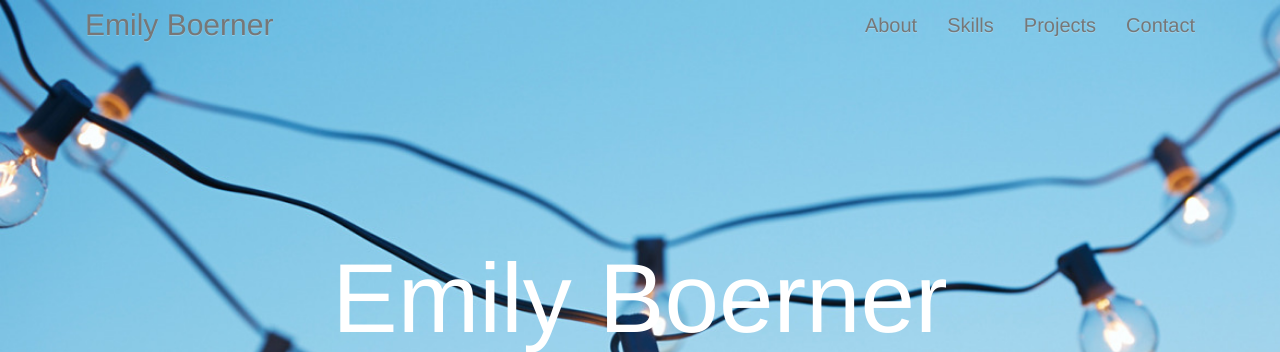
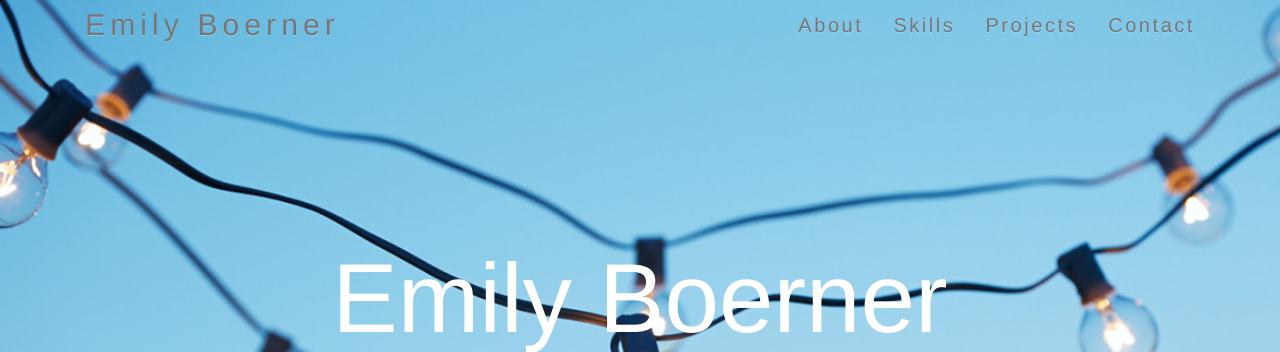
Before and after one commit to EmilyBoer/Emilyboer.github.io, a PHP site: page / in a window 1280 px wide. Shown: the top 352 px of the page. Run offline with PHP 8.4, Linux system fonts and the light colour scheme; some libraries are stand-ins or nearby versions; some web fonts are replaced.

Commit message:
Add nav styling

```diff
--- a/stylesheets/default2.css
+++ b/stylesheets/default2.css
@@ -40,6 +40,9 @@ html, body {
     transition: all 0.3s linear;
    -webkit-transition: all 0.3s linear;
    -moz-transition: all 0.3s linear;
+ letter-spacing: .2vw;
+
+
 }
 
  .navbar-default:hover  a.navbar-brand:hover{
@@ -47,11 +50,13 @@ html, body {
      transition: all 0.3s linear;
    -webkit-transition: all 0.3s linear;
    -moz-transition: all 0.3s linear;
+   letter-spacing: .4vw;
 }
 
 .navbar-brand{
   font-size: 30px;
   font-weight: 100;
+  letter-spacing: .4vw;
 }
 
 .navbar-default{
@@ -68,6 +73,7 @@ a.nav-buttons:hover{
 
 .navbar-nav{
   list-style: none;
+   letter-spacing: .2vw;
 }
 
 .navbar{
```
